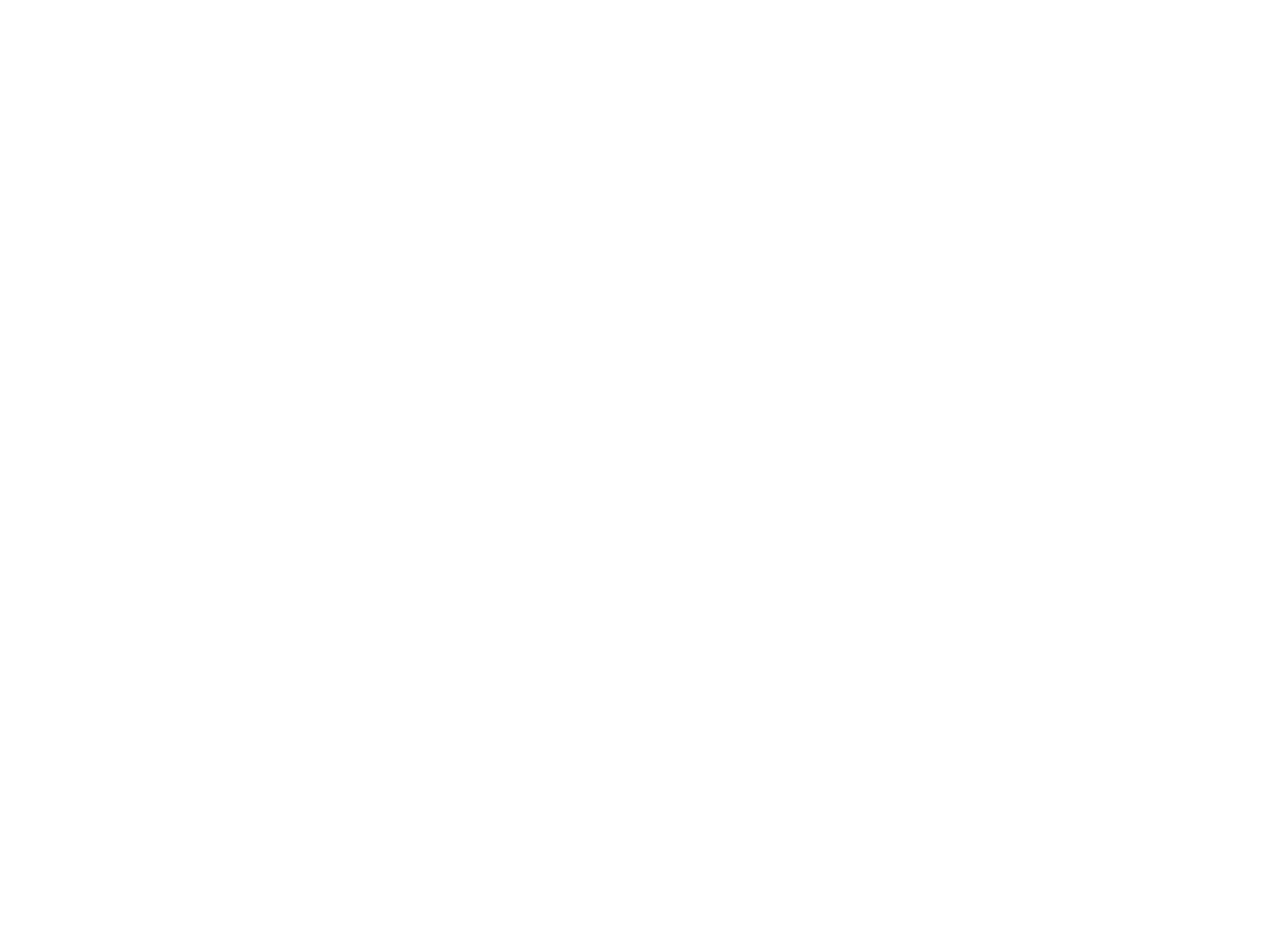
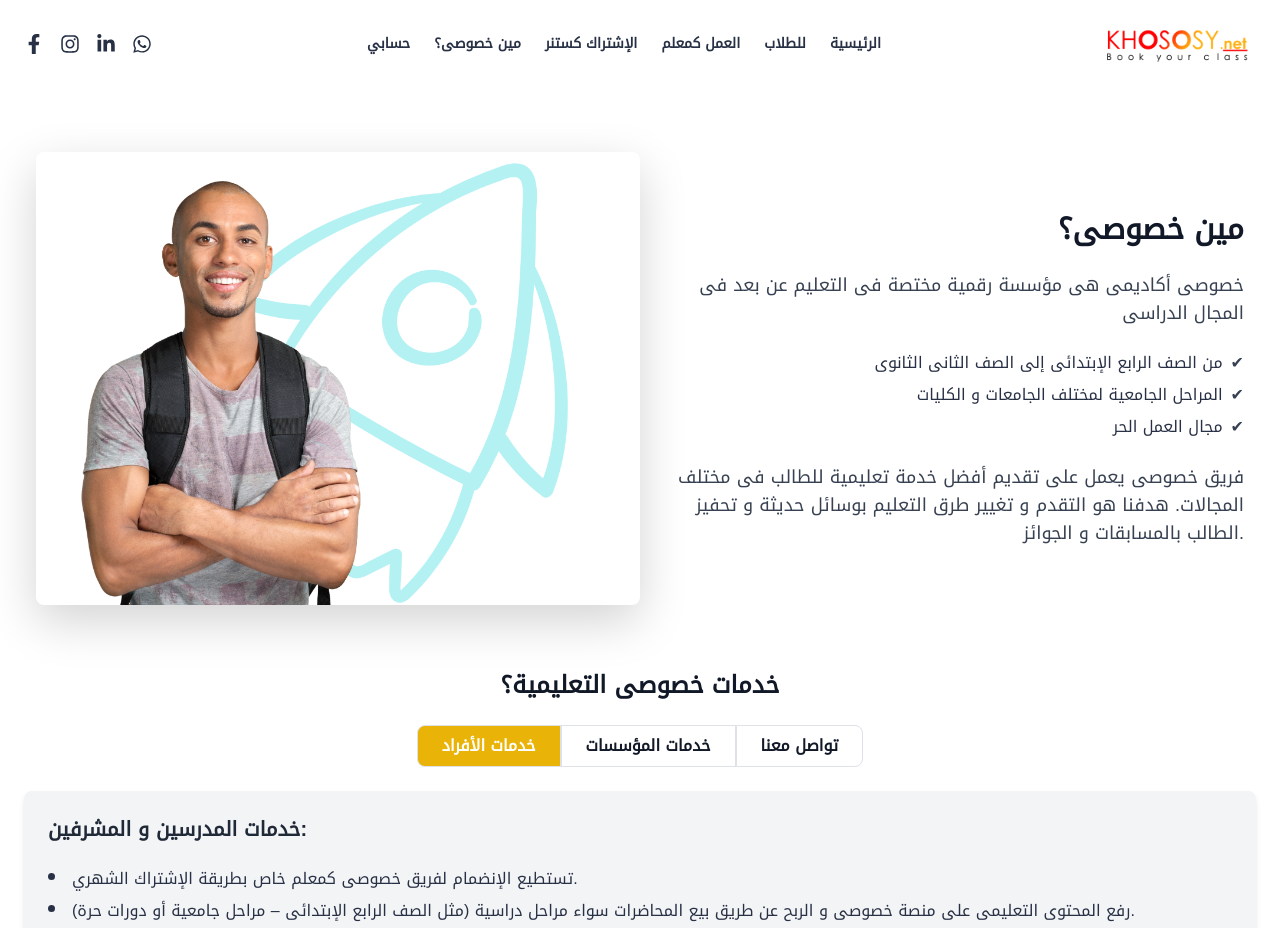
Before and after one commit to KhaledElshrief/DEPI---Graduation-Project, a React (Create React App) app: page /whokhososy in a window 1280 px wide. Before the commit this address had no page. Shown: the top 928 px of the page. Before the commit the page ends 800 px from the top, so only its background shows below. Built offline with nearby package versions, Linux system fonts and the light colour scheme; a web font is replaced by a local one.

Commit message:
upload who's khososy page

```diff
--- a/src/App.jsx
+++ b/src/App.jsx
@@ -8,6 +8,7 @@
 import QatarPage from "./pages/Qatar_Page";
 import GroupsPage from "./pages/GroupsPage";
 import Private from "./pages/Private";
+import WhoKhososy from "./pages/WhoKhososy";
 const App = () => {
     return (
         <>
@@ -30,6 +31,7 @@
                             path="/For_students/Private"
                             element={<Private />}
                         ></Route>
+                        <Route path="/whokhososy" element={<WhoKhososy/>}></Route>
                     </Route>
                 </Routes>
             </BrowserRouter>
--- /dev/null
+++ b/src/components/AboutKhososy.jsx
@@ -0,0 +1,42 @@
+import React from "react";
+
+const AboutKhososy = () => {
+  return (
+    <div className="bg-white py-16 px-4">
+      <div className="container mx-auto flex flex-col md:flex-row items-center">
+        {/* Left Column: Image */}
+        <div className="md:w-1/2 flex justify-center mb-8 md:mb-0">
+          <img
+            src="./images/Original-of-Facebook-standard-design-1-1.webp"
+            alt="Khososy Student"
+            className="rounded-lg shadow-lg"
+          />
+        </div>
+
+        {/* Right Column: Text */}
+        <div className="md:w-1/2 md:pl-8 text-right">
+          <h2 className="text-3xl font-bold text-gray-900 mb-4">مين خصوصى؟</h2>
+          <p className="text-lg text-gray-700 mb-6">
+            خصوصى أكاديمى هى مؤسسة رقمية مختصة فى التعليم عن بعد فى المجال
+            الدراسى
+          </p>
+
+          <ul className=" list-inside text-gray-700 space-y-2 text-right rtl-list">
+
+            <li>من الصف الرابع الإبتدائى إلى الصف الثانى الثانوى<span className="ml-2  text-gray-700">✔</span></li>
+            <li>المراحل الجامعية لمختلف الجامعات و الكليات<span className="ml-2  text-gray-700">✔</span></li>
+            <li>مجال العمل الحر<span className="ml-2  text-gray-700">✔</span></li>
+          </ul>
+
+          <p className="text-lg text-gray-700 mt-6">
+            فريق خصوصى يعمل على تقديم أفضل خدمة تعليمية للطالب فى مختلف
+            المجالات. هدفنا هو التقدم و تغيير طرق التعليم بوسائل حديثة و تحفيز
+            الطالب بالمسابقات و الجوائز.
+          </p>
+        </div>
+      </div>
+    </div>
+  );
+};
+
+export default AboutKhososy;
--- /dev/null
+++ b/src/components/KhososyServices.jsx
@@ -0,0 +1,83 @@
+import React, { useState } from "react";
+
+const KhososyServices = () => {
+  const [activeTab, setActiveTab] = useState("individuals");
+
+  return (
+    <div className="container mx-auto pt-0 mt-0 py-10 px-4">
+      {/* Title */}
+      <h2 className="text-2xl font-bold text-center mb-6 text-gray-900">
+        خدمات خصوصى التعليمية؟
+      </h2>
+
+      {/* Tab Navigation */}
+      <div className="flex justify-center mb-6">
+        <button
+          className={`py-2 px-4 font-semibold ${activeTab === "individuals" ? "bg-yellow-500 text-white" : "text-gray-900"} border border-yellow-500 rounded-l-lg`}
+          onClick={() => setActiveTab("individuals")}
+        >
+          خدمات الأفراد
+        </button>
+        <button
+          className={`py-2 px-4 font-semibold ${activeTab === "institutions" ? "bg-yellow-500 text-white" : "text-gray-900"} border border-yellow-500`}
+          onClick={() => setActiveTab("institutions")}
+        >
+          خدمات المؤسسات
+        </button>
+        <button
+          className={`py-2 px-4 font-semibold ${activeTab === "contact" ? "bg-yellow-500 text-white" : "text-gray-900"} border border-yellow-500 rounded-r-lg`}
+          onClick={() => setActiveTab("contact")}
+        >
+          تواصل معنا
+        </button>
+      </div>
+
+      {/* Tab Content */}
+      <div className="bg-gray-100 p-6 rounded-lg shadow-md">
+        {activeTab === "individuals" && (
+          <div>
+            <h3 className="text-xl font-semibold text-gray-800 mb-4">
+              خدمات المدرسين و المشرفين:
+            </h3>
+            <ul className="list-disc list-inside text-gray-700 space-y-2">
+              <li>
+                تستطيع الإنضمام لفريق خصوصى كمعلم خاص بطريقة الإشتراك الشهري.
+              </li>
+              <li>
+                رفع المحتوى التعليمى على منصة خصوصى و الربح عن طريق بيع
+                المحاضرات سواء مراحل دراسية (مثل الصف الرابع الإبتدائى – مراحل
+                جامعية أو دورات حرة).
+              </li>
+              <li>
+                إدارة طلاب المدرس (المشتركين فى فريق خصوصى) مجاناً بدون رسوم و
+                إستلام المدفوعات و تحويل المدفوعات إلى المعلم.
+              </li>
+              <li>
+                توفير فرصة ربح عن طريق التوصيلات المشرفين و المسوقين فى المجال
+                التعليمى.
+              </li>
+            </ul>
+          </div>
+        )}
+        {activeTab === "institutions" && (
+          <div>
+            <p className="text-lg text-gray-700">
+              هنا يمكنك عرض خدمات المؤسسات مثل التعليم الجامعي أو الخدمات
+              التعليمية الكبرى.
+            </p>
+          </div>
+        )}
+        {activeTab === "contact" && (
+          <div>
+            <p className="text-lg text-gray-700">
+              إذا كان لديك أي استفسارات، لا تتردد في التواصل معنا عبر البريد
+              الإلكتروني أو الهاتف.
+            </p>
+          </div>
+        )}
+      </div>
+    </div>
+  );
+};
+
+export default KhososyServices;
--- a/src/components/Navbar.jsx
+++ b/src/components/Navbar.jsx
@@ -53,7 +53,8 @@
                 <ul className="flex space-x-6 text-gray-700 text-sm">
                     <li className="hover:text-black cursor-pointer">حسابي</li>
                     <li className="hover:text-black cursor-pointer">
-                        مين خصوصي؟
+
+                        <NavLink to={"/whokhososy"}>مين خصوصى؟</NavLink>
                     </li>
                     <li className="hover:text-black cursor-pointer">
                         <NavLink to={"/Subscribe"}>الإشتراك كستنر</NavLink>
--- /dev/null
+++ b/src/pages/WhoKhososy.jsx
@@ -0,0 +1,15 @@
+import React from 'react';
+import AboutKhososy from '../components/AboutKhososy';
+import KhososyServices from '../components/KhososyServices';
+/* eslint-disable */
+const WhoKhososy = () => {
+  return (
+   <>
+   <AboutKhososy/>
+   <KhososyServices/>
+   </>
+
+  );
+};
+
+export default WhoKhososy;
```
Also changed, not shown: public/images/Original-of-Facebook-standard-design-1-1.webp (added).
